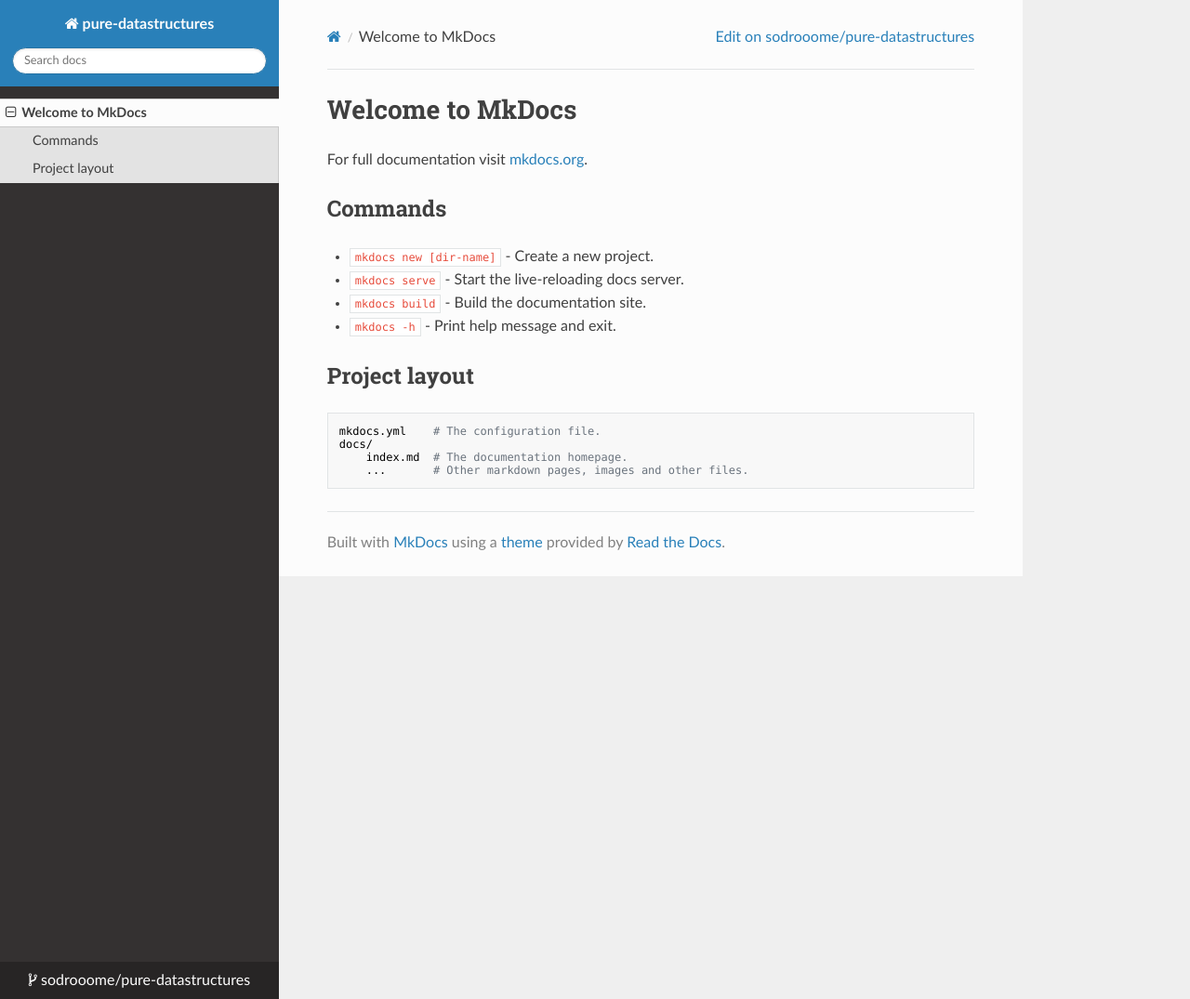
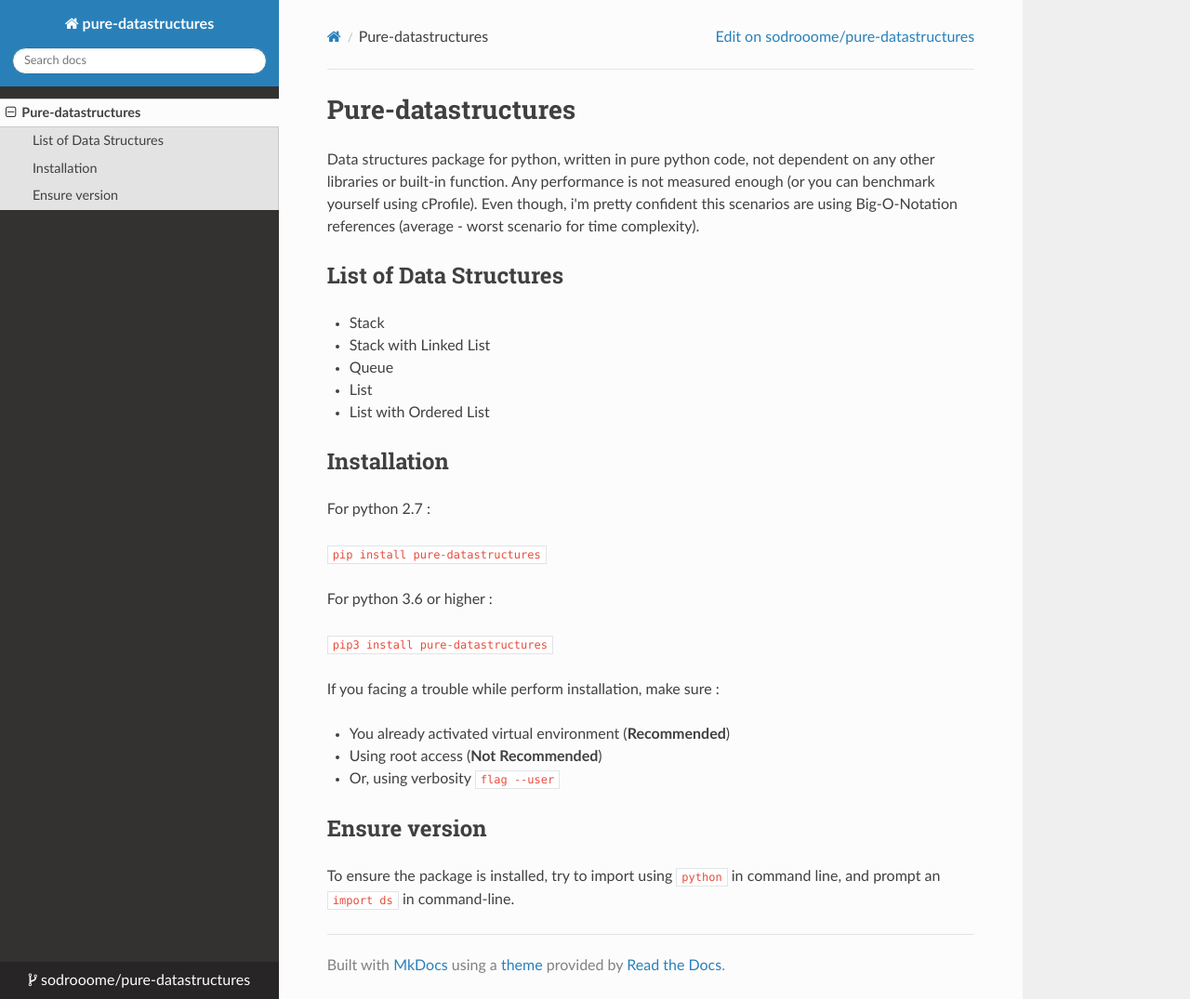
Before and after one commit to sodrooome/pure-datastructures, an MkDocs documentation site: the page built from docs/index.md, in a window 1280 px wide and 1075 px high. Shown: the whole window at 93% size. Built offline with MkDocs 1.6.1, drawn with Linux system fonts in a browser that asks for light colours; nearby versions of some CDN libraries.

Commit message:
first introductory

```diff
--- a/docs/index.md
+++ b/docs/index.md
@@ -1,17 +1,31 @@
-# Welcome to MkDocs
+# Pure-datastructures
 
-For full documentation visit [mkdocs.org](https://www.mkdocs.org).
+Data structures package for python, written in pure python code, not dependent on any other libraries or built-in function. Any performance is not measured enough (or you can benchmark yourself using cProfile). Even though, i'm pretty confident this scenarios are using Big-O-Notation references (average - worst scenario for time complexity).
 
-## Commands
+## List of Data Structures
 
-* `mkdocs new [dir-name]` - Create a new project.
-* `mkdocs serve` - Start the live-reloading docs server.
-* `mkdocs build` - Build the documentation site.
-* `mkdocs -h` - Print help message and exit.
+- Stack
+- Stack with Linked List
+- Queue
+- List
+- List with Ordered List
 
-## Project layout
+## Installation
 
-    mkdocs.yml    # The configuration file.
-    docs/
-        index.md  # The documentation homepage.
-        ...       # Other markdown pages, images and other files.
+For python 2.7 :
+
+`pip install pure-datastructures`
+
+For python 3.6 or higher :
+
+`pip3 install pure-datastructures`
+
+If you facing a trouble while perform installation, make sure :
+
+- You already activated virtual environment (**Recommended**)
+- Using root access (**Not Recommended**)
+- Or, using verbosity `flag --user`
+
+## Ensure version
+
+To ensure the package is installed, try to import using `python` in command line, and prompt an `import ds` in command-line.
```
